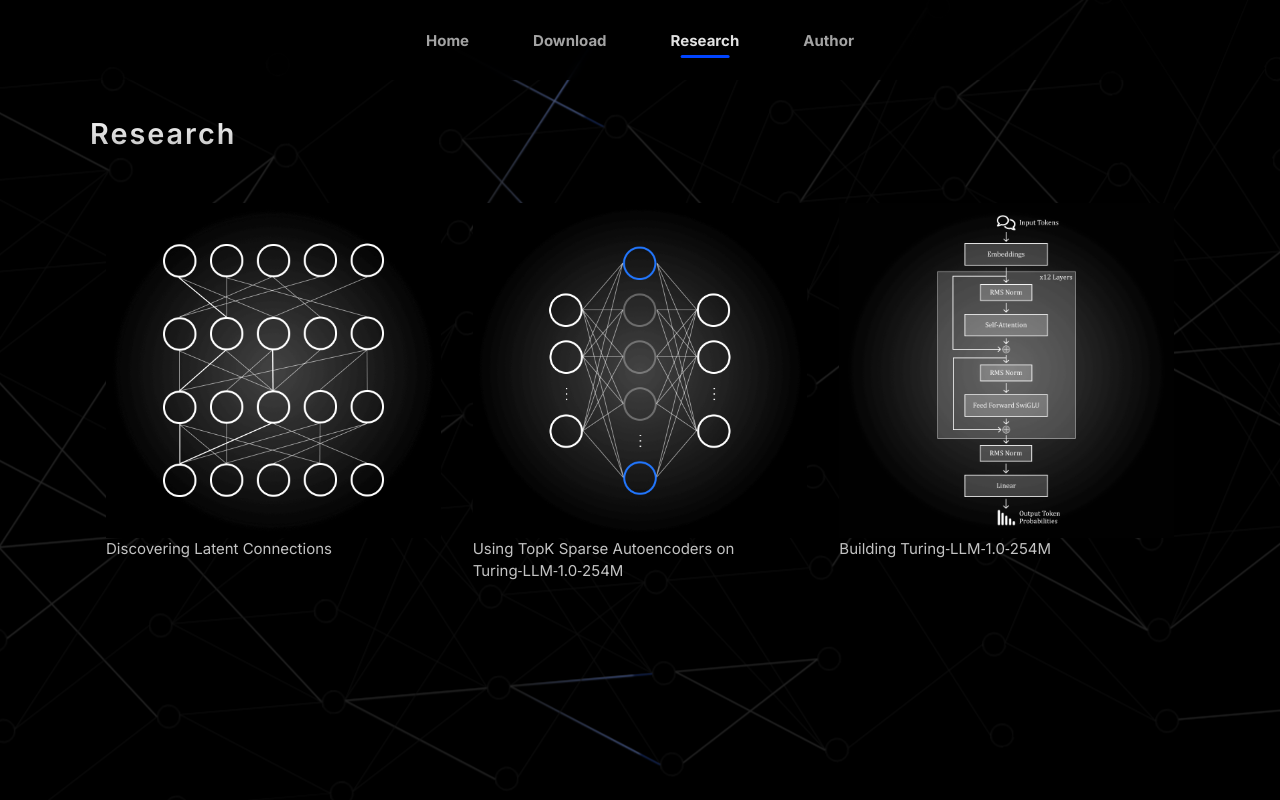
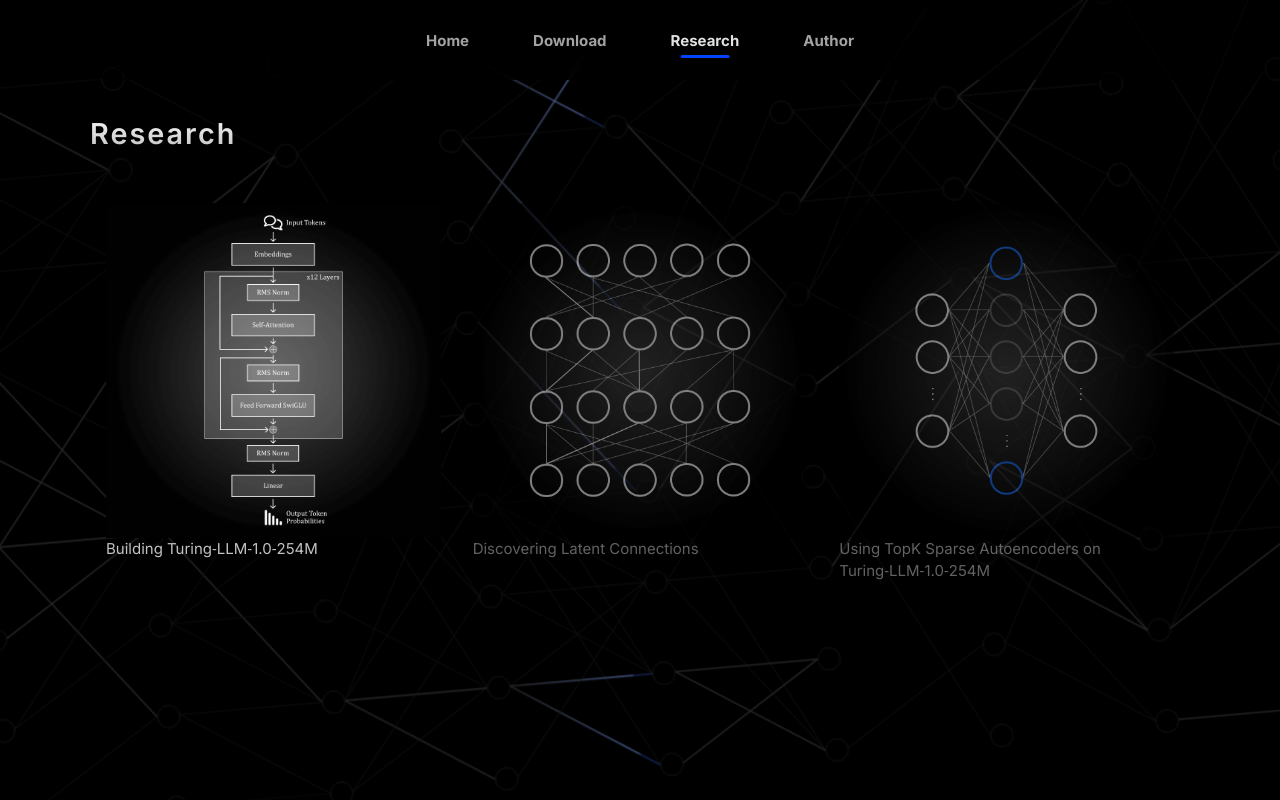
Before and after one commit to DanielJamesDavies/Turing-Explorer-Front-End, a React (Vite) app: page /research in a window 1280 px wide. Built offline with nearby package versions, Linux system fonts and the light colour scheme; no server answers.

Commit message:
Technical Reports Update

```diff
--- a/public/technical-reports/latent-connections/main.json
+++ b/public/technical-reports/latent-connections/main.json
@@ -1,5 +1,6 @@
 {
 	"id": "latent-connections",
 	"title": "Discovering Latent Connections",
-	"abstract": "Lorem ipsum dolor sit amet, consectetur adipiscing elit. Fusce egestas erat sit amet nibh aliquet auctor. Cras fermentum, neque a venenatis scelerisque, arcu diam congue lectus, molestie sollicitudin tellus arcu sed nisl. Pellentesque vitae ullamcorper nunc, a accumsan mauris. Etiam tristique sagittis diam, in commodo sapien malesuada vel. Cras id justo auctor lacus tristique ultricies vel maximus purus. Ut odio lorem, aliquet et lectus ac, cursus pulvinar odio. Donec non lorem vitae lacus maximus ultricies tristique a nulla. Fusce quis lectus at libero venenatis aliquam. Praesent vehicula velit sed euismod gravida. Vestibulum ante ipsum primis in faucibus orci luctus et ultrices posuere cubilia curae; Nunc nec placerat nunc, vitae pellentesque erat."
+	"abstract": "In-Progress",
+	"uncomplete": true
 }
--- a/public/technical-reports/technical-reports.json
+++ b/public/technical-reports/technical-reports.json
@@ -1,7 +1,7 @@
 {
 	"technical-reports": [
-		{ "id": "latent-connections", "title": "Discovering Latent Connections" },
-		{ "id": "topk-sparse-autoencoders", "title": "Using TopK Sparse Autoencoders on Turing‑LLM‑1.0‑254M" },
-		{ "id": "turing-llm-1.0", "title": "Building Turing‑LLM‑1.0‑254M" }
+		{ "id": "turing-llm-1.0", "title": "Building Turing‑LLM‑1.0‑254M" },
+		{ "id": "latent-connections", "title": "Discovering Latent Connections", "uncomplete": true },
+		{ "id": "topk-sparse-autoencoders", "title": "Using TopK Sparse Autoencoders on Turing‑LLM‑1.0‑254M", "uncomplete": true }
 	]
 }
--- a/public/technical-reports/topk-sparse-autoencoders/main.json
+++ b/public/technical-reports/topk-sparse-autoencoders/main.json
@@ -2,5 +2,6 @@
 	"id": "topk-sparse-autoencoders",
 	"title": "Using TopK Sparse Autoencoders on Turing‑LLM‑1.0‑254M",
 	"titleScale": 0.8,
-	"abstract": "Lorem ipsum dolor sit amet, consectetur adipiscing elit. Fusce egestas erat sit amet nibh aliquet auctor. Cras fermentum, neque a venenatis scelerisque, arcu diam congue lectus, molestie sollicitudin tellus arcu sed nisl. Pellentesque vitae ullamcorper nunc, a accumsan mauris. Etiam tristique sagittis diam, in commodo sapien malesuada vel. Cras id justo auctor lacus tristique ultricies vel maximus purus. Ut odio lorem, aliquet et lectus ac, cursus pulvinar odio. Donec non lorem vitae lacus maximus ultricies tristique a nulla. Fusce quis lectus at libero venenatis aliquam. Praesent vehicula velit sed euismod gravida. Vestibulum ante ipsum primis in faucibus orci luctus et ultrices posuere cubilia curae; Nunc nec placerat nunc, vitae pellentesque erat."
+	"abstract": "In-Progress",
+	"uncomplete": true
 }
--- a/src/pages/technical-reports/TechnicalReportsPage.css
+++ b/src/pages/technical-reports/TechnicalReportsPage.css
@@ -26,6 +26,10 @@
 	.technical-reports-list-item {
 		width: calc(100% / 1 - 2 * 16px);
 	}
+}
+
+.technical-reports-list-item-uncomplete {
+	opacity: 0.5;
 }
 
 .technical-reports-list-item-image {
--- a/src/pages/technical-reports/TechnicalReportsPage.jsx
+++ b/src/pages/technical-reports/TechnicalReportsPage.jsx
@@ -41,7 +41,10 @@ export const TechnicalReportsPage = () => {
 						: technicalReports?.map((technicalReportItem, index) => (
 								<div
 									key={index}
-									className='technical-reports-list-item'
+									className={
+										"technical-reports-list-item" +
+										(technicalReportItem?.uncomplete ? " technical-reports-list-item-uncomplete" : "")
+									}
 									onClick={(e) => onClickReportItem(e, technicalReportItem?.id)}
 									onAuxClick={(e) => onClickReportItem(e, technicalReportItem?.id)}
 								>
```
